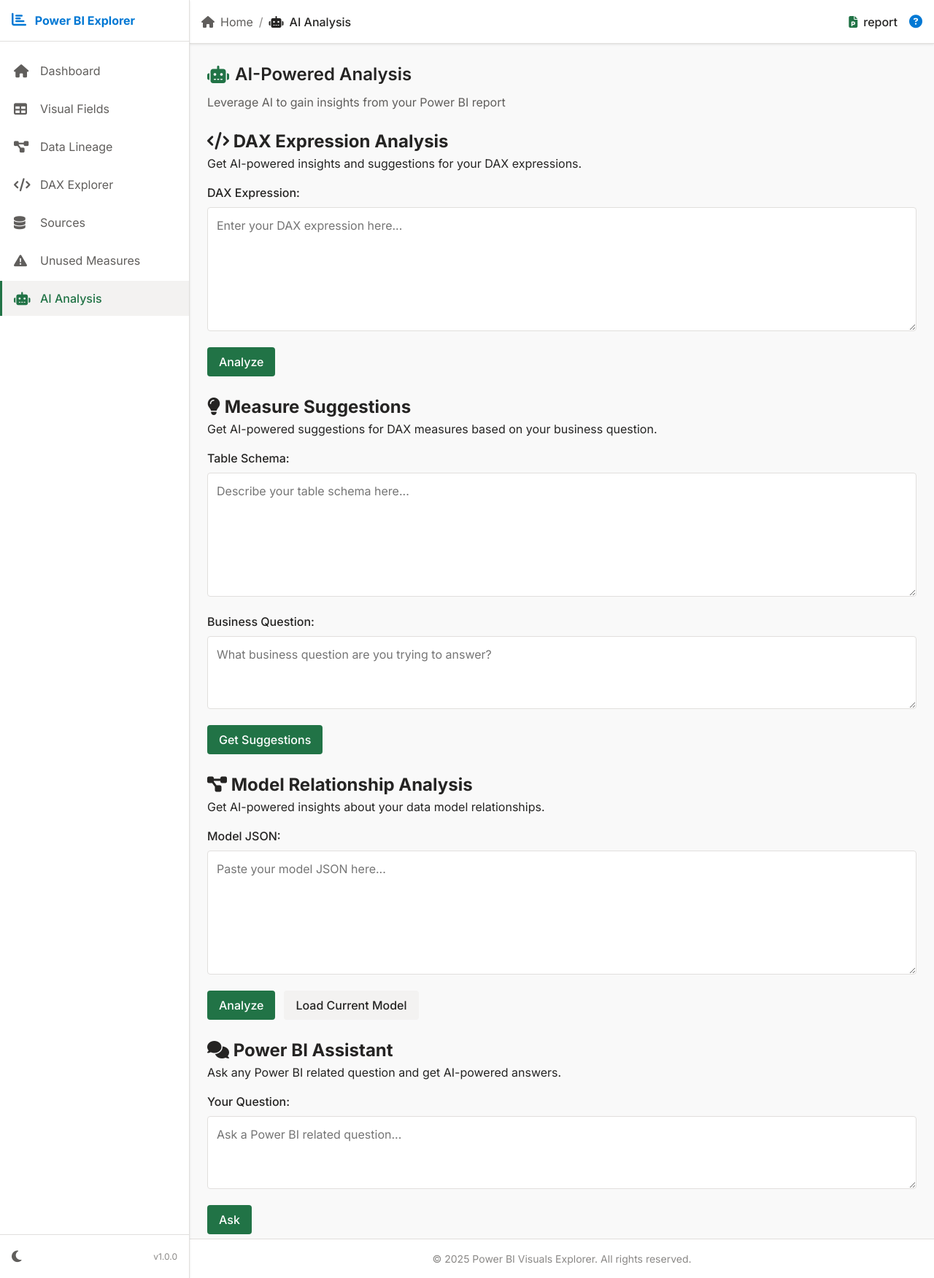
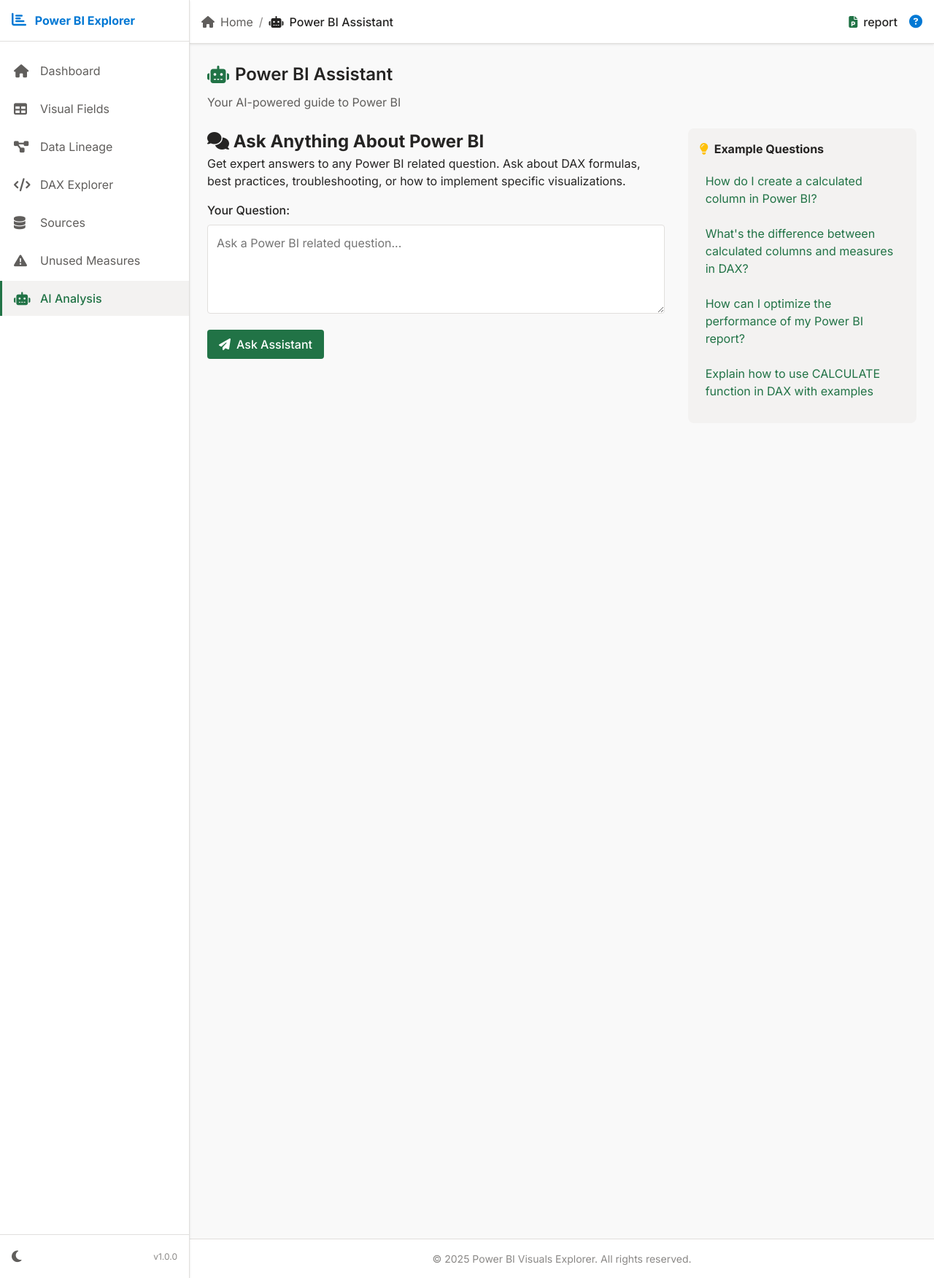
Before and after one commit to plagiagia/PowerBI_AnalysisTool, a Flask app: page /ai-analysis in a window 1280 px wide. Shown: the whole page at 73% size. Run offline with Flask 3, Linux system fonts and the light colour scheme.

Commit message:
Revamp AI Analysis page to enhance user experience; update titles, descriptions, and layout for clarity; add example questions for better guidance

```diff
--- a/templates/ai_analysis.html
+++ b/templates/ai_analysis.html
@@ -1,132 +1,74 @@
 {% extends "base.html" %}
 
-{% block title %}AI Analysis - {{ app_name }}{% endblock %}
+{% block title %}Power BI Assistant - {{ app_name }}{% endblock %}
 
 {% block breadcrumbs %}
 <li>
-  <a href="/ai-analysis"><i class="fas fa-robot"></i><span class="breadcrumb-text">AI Analysis</span></a>
+  <a href="/ai-analysis"><i class="fas fa-robot"></i><span class="breadcrumb-text">Power BI Assistant</span></a>
 </li>
 {% endblock %}
 
 {% block content %}
 <div class="content-container">
   <div class="content-header">
-    <h1><i class="fas fa-robot"></i> AI-Powered Analysis</h1>
-    <p class="subtitle">Leverage AI to gain insights from your Power BI report</p>
+    <h1><i class="fas fa-robot"></i> Power BI Assistant</h1>
+    <p class="subtitle">Your AI-powered guide to Power BI</p>
   </div>
 
-  <div class="card-grid">
-    <!-- DAX Analysis Card -->
+  <div class="assistant-container">
     <div class="card">
       <div class="card-header">
-        <h2><i class="fas fa-code"></i> DAX Expression Analysis</h2>
+        <h2><i class="fas fa-comments"></i> Ask Anything About Power BI</h2>
       </div>
       <div class="card-content">
-        <p>Get AI-powered insights and suggestions for your DAX expressions.</p>
-        <form id="daxAnalysisForm" action="/ai-analysis/dax" method="post" class="ai-form">
+        <p>Get expert answers to any Power BI related question. Ask about DAX formulas, best practices, troubleshooting, or how to implement specific visualizations.</p>
+        <form id="assistantForm" action="/ai-analysis/assistant" method="post" class="ai-form">
           <div class="form-group">
-            <label for="daxExpression">DAX Expression:</label>
-            <textarea id="daxExpression" name="daxExpression" rows="6" placeholder="Enter your DAX expression here..." required></textarea>
+            <label for="question">Your Question:</label>
+            <textarea id="question" name="question" rows="4" placeholder="Ask a Power BI related question..." required></textarea>
           </div>
           <div class="form-actions">
-            <button type="submit" class="btn primary">Analyze</button>
+            <button type="submit" class="btn primary">
+              <i class="fas fa-paper-plane"></i> Ask Assistant
+            </button>
           </div>
         </form>
-        {% if dax_analysis_result %}
+
+        {% if assistant_result %}
         <div class="analysis-result">
-          <h3>Analysis Result:</h3>
+          <h3><i class="fas fa-reply"></i> Answer:</h3>
           <div class="result-content">
-            {{ dax_analysis_result | safe }}
+            {{ assistant_result | safe }}
           </div>
         </div>
         {% endif %}
       </div>
     </div>
 
-    <!-- Measure Suggestion Card -->
-    <div class="card">
-      <div class="card-header">
-        <h2><i class="fas fa-lightbulb"></i> Measure Suggestions</h2>
-      </div>
-      <div class="card-content">
-        <p>Get AI-powered suggestions for DAX measures based on your business question.</p>
-        <form id="measureSuggestionForm" action="/ai-analysis/suggest-measures" method="post" class="ai-form">
-          <div class="form-group">
-            <label for="tableSchema">Table Schema:</label>
-            <textarea id="tableSchema" name="tableSchema" rows="6" placeholder="Describe your table schema here..." required></textarea>
-          </div>
-          <div class="form-group">
-            <label for="businessQuestion">Business Question:</label>
-            <textarea id="businessQuestion" name="businessQuestion" rows="3" placeholder="What business question are you trying to answer?" required></textarea>
-          </div>
-          <div class="form-actions">
-            <button type="submit" class="btn primary">Get Suggestions</button>
-          </div>
-        </form>
-        {% if measure_suggestion_result %}
-        <div class="analysis-result">
-          <h3>Suggested Measures:</h3>
-          <div class="result-content">
-            {{ measure_suggestion_result | safe }}
-          </div>
-        </div>
-        {% endif %}
-      </div>
-    </div>
-
-    <!-- Model Relationship Analysis Card -->
-    <div class="card">
-      <div class="card-header">
-        <h2><i class="fas fa-project-diagram"></i> Model Relationship Analysis</h2>
-      </div>
-      <div class="card-content">
-        <p>Get AI-powered insights about your data model relationships.</p>
-        <form id="modelAnalysisForm" action="/ai-analysis/model-relationships" method="post" class="ai-form">
-          <div class="form-group">
-            <label for="modelJson">Model JSON:</label>
-            <textarea id="modelJson" name="modelJson" rows="6" placeholder="Paste your model JSON here..." required></textarea>
-          </div>
-          <div class="form-actions">
-            <button type="submit" class="btn primary">Analyze</button>
-            <button type="button" id="loadModelBtn" class="btn secondary">Load Current Model</button>
-          </div>
-        </form>
-        {% if model_analysis_result %}
-        <div class="analysis-result">
-          <h3>Model Analysis:</h3>
-          <div class="result-content">
-            {{ model_analysis_result | safe }}
-          </div>
-        </div>
-        {% endif %}
-      </div>
-    </div>
-
-    <!-- General AI Assistant Card -->
-    <div class="card">
-      <div class="card-header">
-        <h2><i class="fas fa-comments"></i> Power BI Assistant</h2>
-      </div>
-      <div class="card-content">
-        <p>Ask any Power BI related question and get AI-powered answers.</p>
-        <form id="assistantForm" action="/ai-analysis/assistant" method="post" class="ai-form">
-          <div class="form-group">
-            <label for="question">Your Question:</label>
-            <textarea id="question" name="question" rows="3" placeholder="Ask a Power BI related question..." required></textarea>
-          </div>
-          <div class="form-actions">
-            <button type="submit" class="btn primary">Ask</button>
-          </div>
-        </form>
-        {% if assistant_result %}
-        <div class="analysis-result">
-          <h3>Answer:</h3>
-          <div class="result-content">
-            {{ assistant_result | safe }}
-          </div>
-        </div>
-        {% endif %}
-      </div>
+    <div class="assistant-tips">
+      <h3><i class="fas fa-lightbulb"></i> Example Questions</h3>
+      <ul class="example-questions">
+        <li>
+          <button class="example-question-btn" data-question="How do I create a calculated column in Power BI?">
+            How do I create a calculated column in Power BI?
+          </button>
+        </li>
+        <li>
+          <button class="example-question-btn" data-question="What's the difference between calculated columns and measures in DAX?">
+            What's the difference between calculated columns and measures in DAX?
+          </button>
+        </li>
+        <li>
+          <button class="example-question-btn" data-question="How can I optimize the performance of my Power BI report?">
+            How can I optimize the performance of my Power BI report?
+          </button>
+        </li>
+        <li>
+          <button class="example-question-btn" data-question="Explain how to use CALCULATE function in DAX with examples">
+            Explain how to use CALCULATE function in DAX with examples
+          </button>
+        </li>
+      </ul>
     </div>
   </div>
 </div>
@@ -135,26 +77,25 @@
 {% block scripts %}
 <script>
   document.addEventListener('DOMContentLoaded', function() {
-    // Handle "Load Current Model" button click
-    const loadModelBtn = document.getElementById('loadModelBtn');
-    if (loadModelBtn) {
-      loadModelBtn.addEventListener('click', async function() {
-        try {
-          const response = await fetch('/api/model-json');
-          if (!response.ok) {
-            throw new Error('Failed to load model data');
-          }
-          const data = await response.json();
-          document.getElementById('modelJson').value = JSON.stringify(data, null, 2);
-        } catch (error) {
-          showNotification('Error loading model data: ' + error.message, 'error');
-        }
+    // Handle example question buttons
+    const exampleButtons = document.querySelectorAll('.example-question-btn');
+    const questionTextarea = document.getElementById('question');
+
+    exampleButtons.forEach(button => {
+      button.addEventListener('click', function() {
+        const question = this.getAttribute('data-question');
+        questionTextarea.value = question;
+        questionTextarea.focus();
+        // Scroll to the form
+        document.getElementById('assistantForm').scrollIntoView({ behavior: 'smooth' });
       });
-    }
+    });
 
     // Function to show notifications
     function showNotification(message, type = 'info') {
       const container = document.querySelector('.notification-container');
+      if (!container) return;
+
       const notification = document.createElement('div');
       notification.className = `notification ${type}`;
       notification.innerHTML = `
@@ -190,4 +131,95 @@
     }
   });
 </script>
+
+<style>
+  .assistant-container {
+    display: grid;
+    grid-template-columns: 2fr 1fr;
+    gap: var(--space-6);
+    margin-bottom: var(--space-6);
+  }
+
+  @media (max-width: 992px) {
+    .assistant-container {
+      grid-template-columns: 1fr;
+    }
+  }
+
+  .assistant-tips {
+    background-color: var(--bg-tertiary);
+    border-radius: var(--radius-lg);
+    padding: var(--space-4);
+    align-self: start;
+  }
+
+  .assistant-tips h3 {
+    margin-top: 0;
+    margin-bottom: var(--space-3);
+    color: var(--text-primary);
+    font-size: var(--font-size-md);
+    display: flex;
+    align-items: center;
+  }
+
+  .assistant-tips h3 i {
+    color: #ffc107;
+    margin-right: var(--space-2);
+  }
+
+  .example-questions {
+    list-style: none;
+    padding: 0;
+    margin: 0;
+  }
+
+  .example-questions li {
+    margin-bottom: var(--space-2);
+  }
+
+  .example-question-btn {
+    background: none;
+    border: none;
+    color: var(--primary);
+    text-align: left;
+    padding: var(--space-2);
+    width: 100%;
+    cursor: pointer;
+    border-radius: var(--radius-md);
+    transition: all 0.2s ease;
+  }
+
+  .example-question-btn:hover {
+    background-color: rgba(0, 123, 255, 0.1);
+    text-decoration: underline;
+  }
+
+  .analysis-result {
+    margin-top: var(--space-6);
+    padding-top: var(--space-4);
+    border-top: 1px solid var(--border);
+  }
+
+  .analysis-result h3 {
+    display: flex;
+    align-items: center;
+    color: var(--primary);
+    margin-bottom: var(--space-3);
+  }
+
+  .analysis-result h3 i {
+    margin-right: var(--space-2);
+  }
+
+  .result-content {
+    background-color: var(--bg-tertiary);
+    border-radius: var(--radius-md);
+    padding: var(--space-4);
+    line-height: 1.6;
+  }
+
+  .form-actions .btn i {
+    margin-right: var(--space-2);
+  }
+</style>
 {% endblock %}
```
